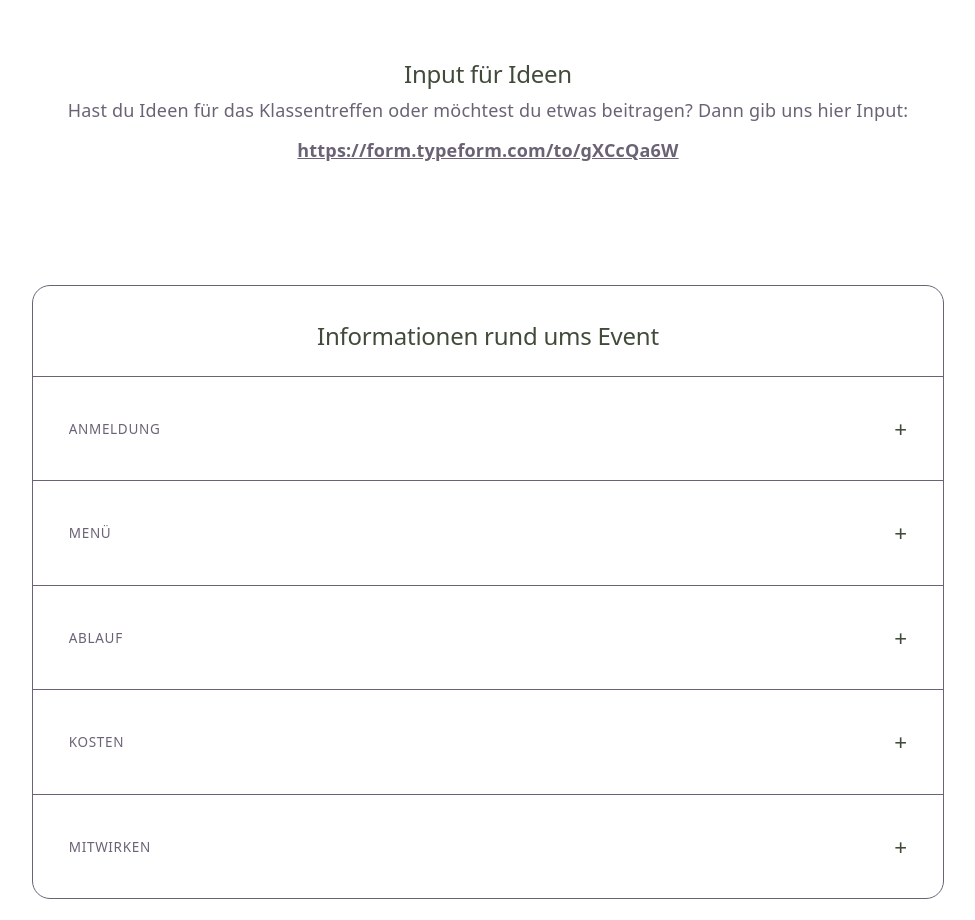
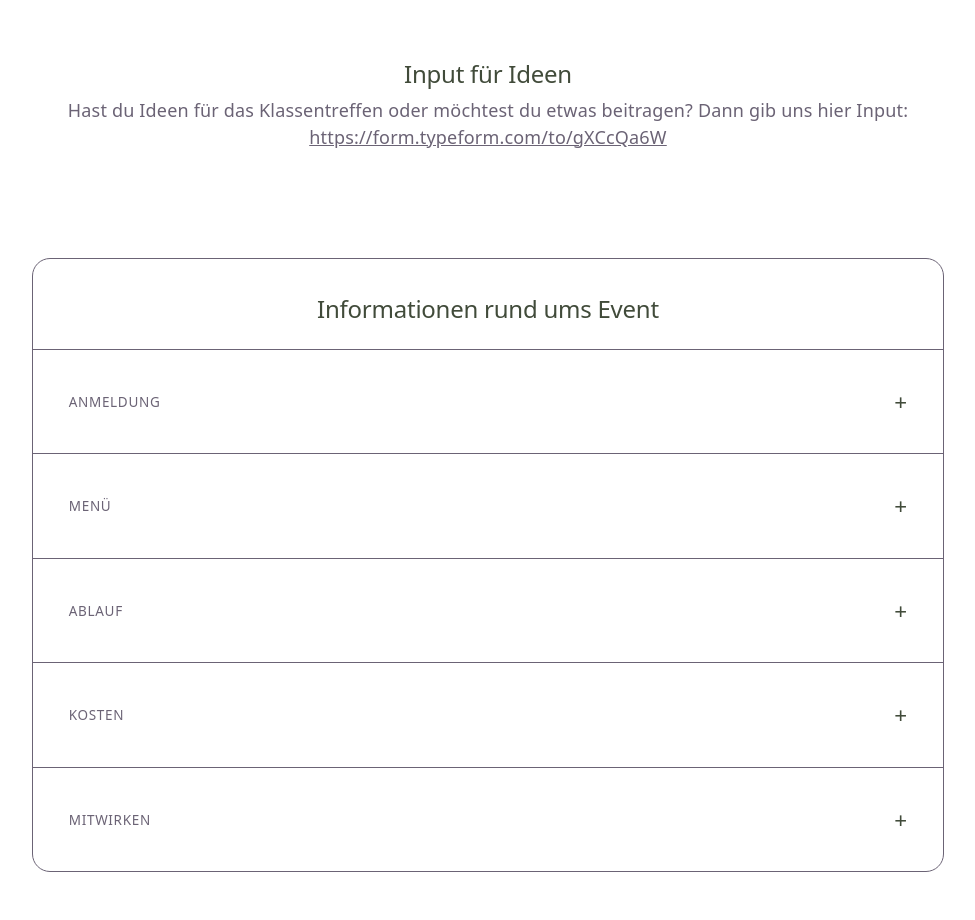
Before and after one commit to melaniemenge/klassentreffen, a React (Vite) app: page / in a window 1280 px wide. Shown: the part 780-1700 px from the top of the page, without its empty margins (152-1127 px from the left). Built offline with nearby package versions, Linux system fonts and the light colour scheme.

Commit message:
remove div

```diff
--- a/src/App.tsx
+++ b/src/App.tsx
@@ -81,10 +81,8 @@ Nachricht: ${message}
           <p className="mt-4 text-base">
             Hast du Ideen für das Klassentreffen oder möchtest du etwas beitragen? Dann gib uns hier Input:
           </p>
-          <div className=" inline-flex items-center px-6 py-3  font-semibold rounded  transition-colors duration-200">
             <a className='underline' href="https://form.typeform.com/to/gXCcQa6W" target="_blank" rel="noopener noreferrer">https://form.typeform.com/to/gXCcQa6W</a>
 
-          </div>
         </div>
 
         {/* Event info - Accordion */}
```
